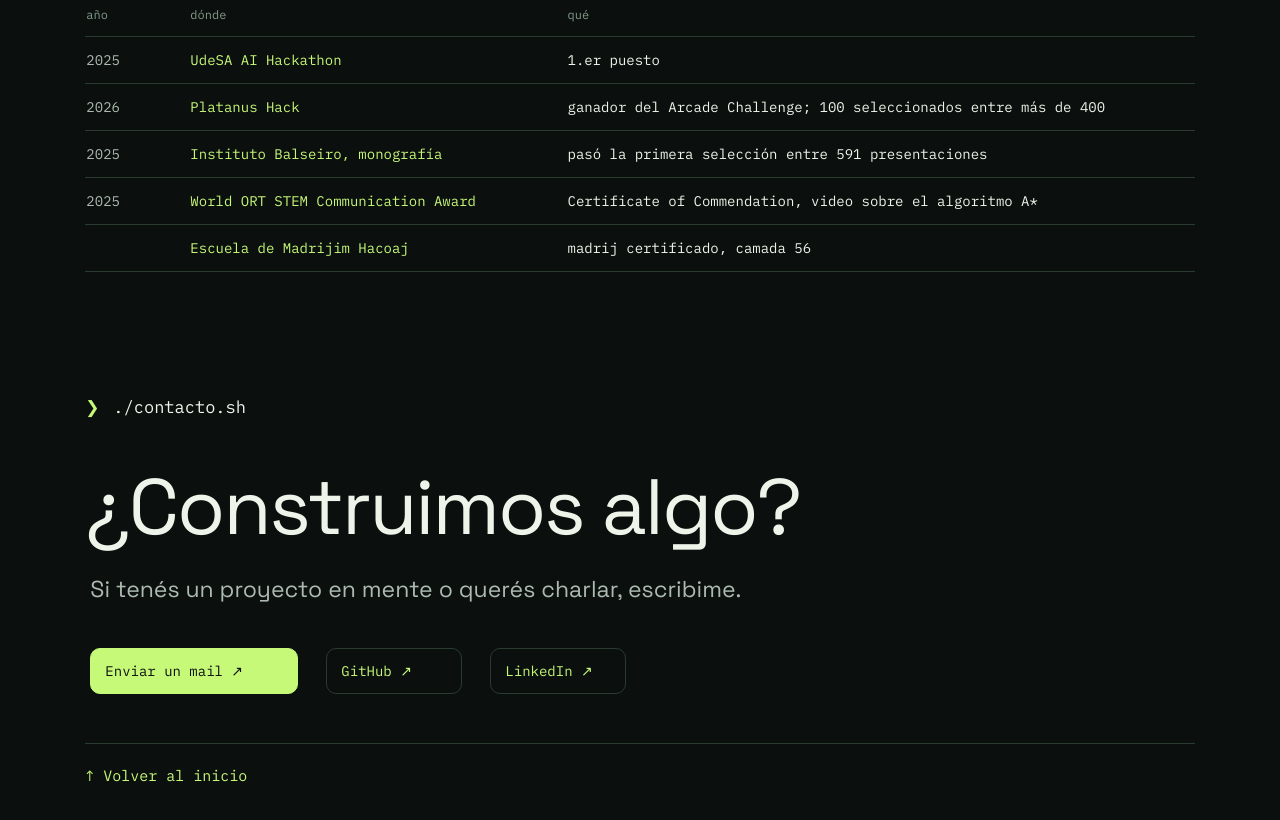
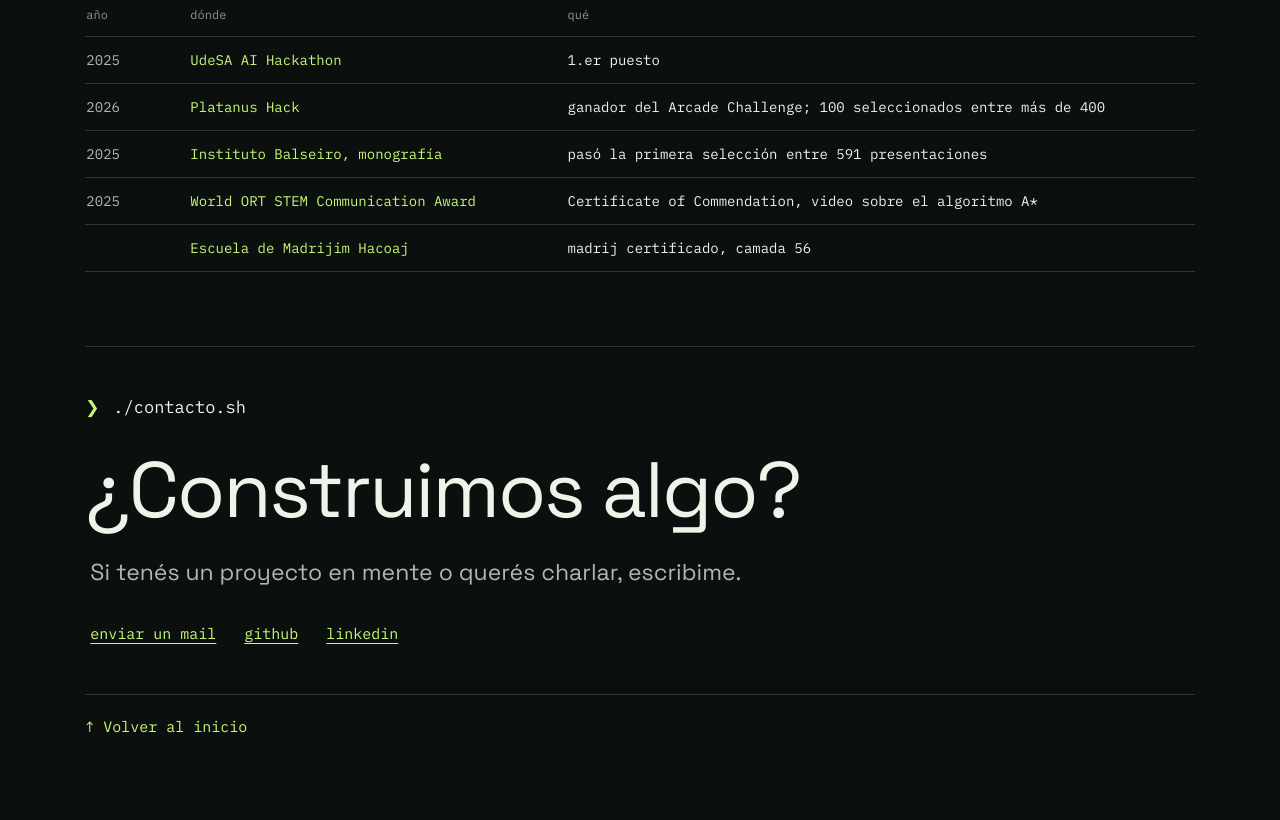
Before and after one commit to UriGandel/Portfolio2, an Astro site: page / in a window 1280 px wide. Shown: the part 7595-8415 px from the top of the page. After the commit the page ends 8376 px from the top, so only its background shows below. Built offline with nearby package versions, Linux system fonts and the light colour scheme; Astro itself is replaced by a stand-in of ours.

Commit message:
contacto

```diff
--- a/src/components/Contact.astro
+++ b/src/components/Contact.astro
@@ -7,24 +7,24 @@ import Command from "./Command.astro";
   <h2 id="contact-title">¿Construimos algo?</h2>
   <p>Si tenés un proyecto en mente o querés charlar, escribime.</p>
   <div class="actions" data-terminal-contact>
-    <a class="button primary" href="mailto:ugandelm@urielgandelman.dev">
-      Enviar un mail ↗
+    <a class="text-link" href="mailto:ugandelm@urielgandelman.dev">
+      enviar un mail
     </a>
     <a
-      class="button"
+      class="text-link"
       href="https://github.com/UriGandel"
       target="_blank"
       rel="noopener noreferrer"
     >
-      GitHub ↗
+      github
     </a>
     <a
-      class="button"
+      class="text-link"
       href="https://www.linkedin.com/in/uriel-gandelman/"
       target="_blank"
       rel="noopener noreferrer"
     >
-      LinkedIn ↗
+      linkedin
     </a>
   </div>
   <footer>
@@ -34,30 +34,25 @@ import Command from "./Command.astro";
 
 <style>
   .contact {
-    padding-top: 49px;
+    padding-top: 48px;
     padding-bottom: 43px;
+    border-top: 1px solid var(--border);
   }
   h2 {
     font-size: clamp(52px, 6.12vw, 88px);
     font-weight: 500;
     line-height: 1;
     letter-spacing: -2px;
-    margin: 49px 0 28px;
+    margin: 32px 0 28px;
   }
   .contact > p {
-    margin: 0 0 44px 5px;
+    margin: 0 0 36px 5px;
     color: var(--muted);
     font-size: 23px;
     line-height: 29px;
   }
   .actions {
     padding-left: 5px;
-  }
-  .actions .button:first-child {
-    min-width: 208px;
-  }
-  .actions .button {
-    min-width: 136px;
   }
   footer {
     border-top: 1px solid var(--border);
@@ -71,10 +66,6 @@ import Command from "./Command.astro";
     gap: 12px;
     color: var(--green);
     font: 15px/22px var(--mono);
-  }
-  footer .cursor {
-    width: 7px;
-    height: 16px;
   }
   @media (max-width: 700px) {
     .contact {
@@ -95,13 +86,6 @@ import Command from "./Command.astro";
     }
     .actions {
       padding-left: 0;
-      gap: 10px;
-    }
-    .actions .button {
-      min-width: 0;
-    }
-    .actions .button:first-child {
-      min-width: 0;
     }
     footer {
       margin-top: 32px;
```
